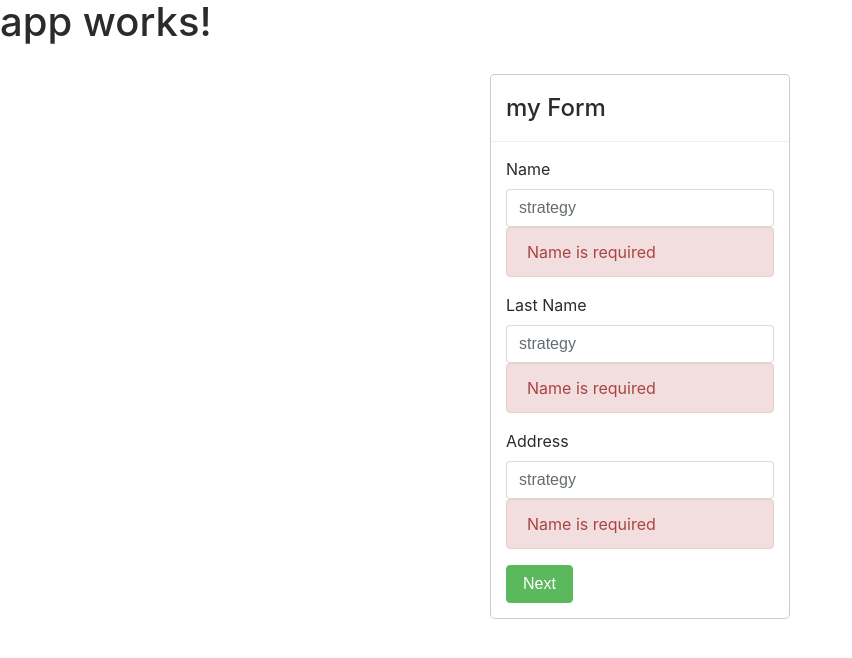
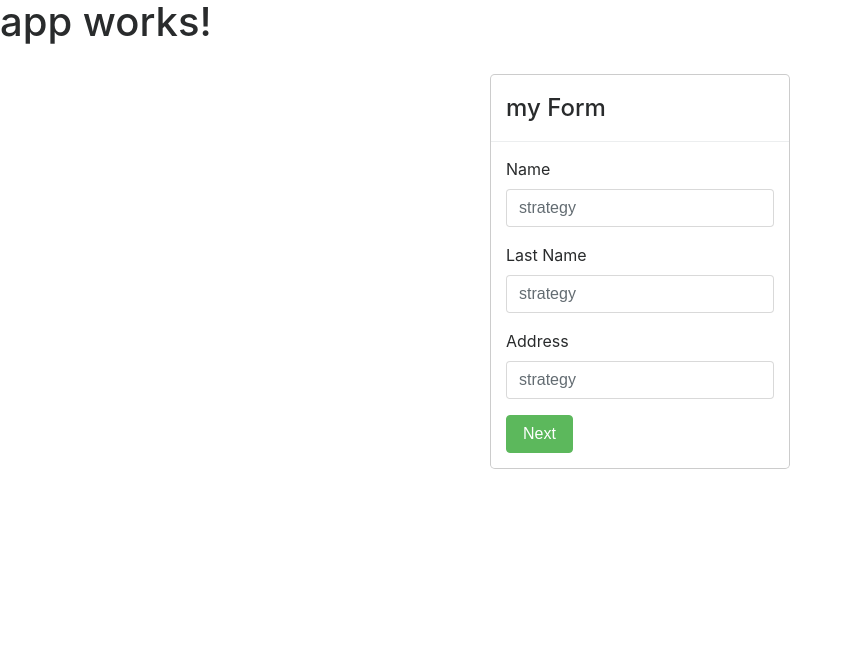
Before and after one commit to ivocardozo/generic-form, an Angular app: page / in a window 1280 px wide. Shown: the top 658 px of the page, without its empty margins (0-852 px from the left). Built offline with nearby package versions, Linux system fonts and the light colour scheme.

Commit message:
alerts form

```diff
--- a/src/app/classes/form-element-text.ts
+++ b/src/app/classes/form-element-text.ts
@@ -3,9 +3,14 @@ import { FormElement } from '../classes/form-element';
 export class FormElementText extends FormElement {
     label: string;
     content: string;
+    regex: string;
   constructor (key: string, name: string, label = '') {
     super(key, name);
     this.label = label;
     this.content = '';
+    this.regex = '^\d+$';
+  }
+  validator () {
+    return '^\d+$';
   }
 }
--- a/src/app/form-element-text/form-element-text.component.html
+++ b/src/app/form-element-text/form-element-text.component.html
@@ -6,10 +6,10 @@
       id="title"
       placeholder="strategy"
       #name = "ngModel"
-      pattern="^(?!\s|.*\s$).*$"
+      pattern="^[0-9]+$"
       required>
-    <div [hidden]="name.valid"
+    <div [hidden]="name.valid|| name.pristine"
              class="alert alert-danger">
-          Name is required
-        </div>
+          {{formElement.label}} is required
+    </div>
 </div>
--- a/src/app/form-element-text/form-element-text.component.ts
+++ b/src/app/form-element-text/form-element-text.component.ts
@@ -10,14 +10,15 @@ import { FormElementText } from '../classes/form-element-text';
 })
 export class FormElementTextComponent implements OnInit {
   @Input() formElement: FormElementText;
+  regex: string;
 
   constructor() { }
 
   ngOnInit() {
-
+    this.regex = '^[0-9]+$';
   }
-  validator() {
-
+  validator(): string {
+    return '^[0-9]+$';
   }
 
 }
```
